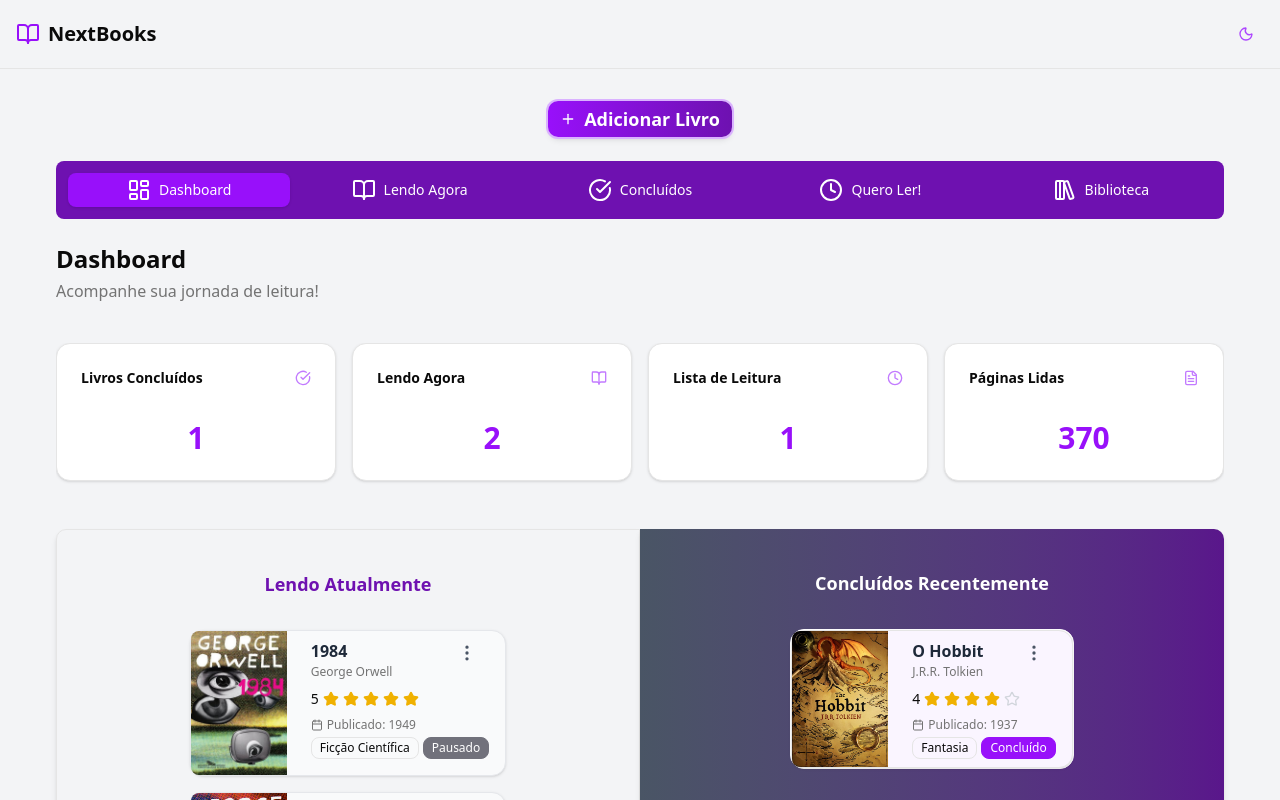
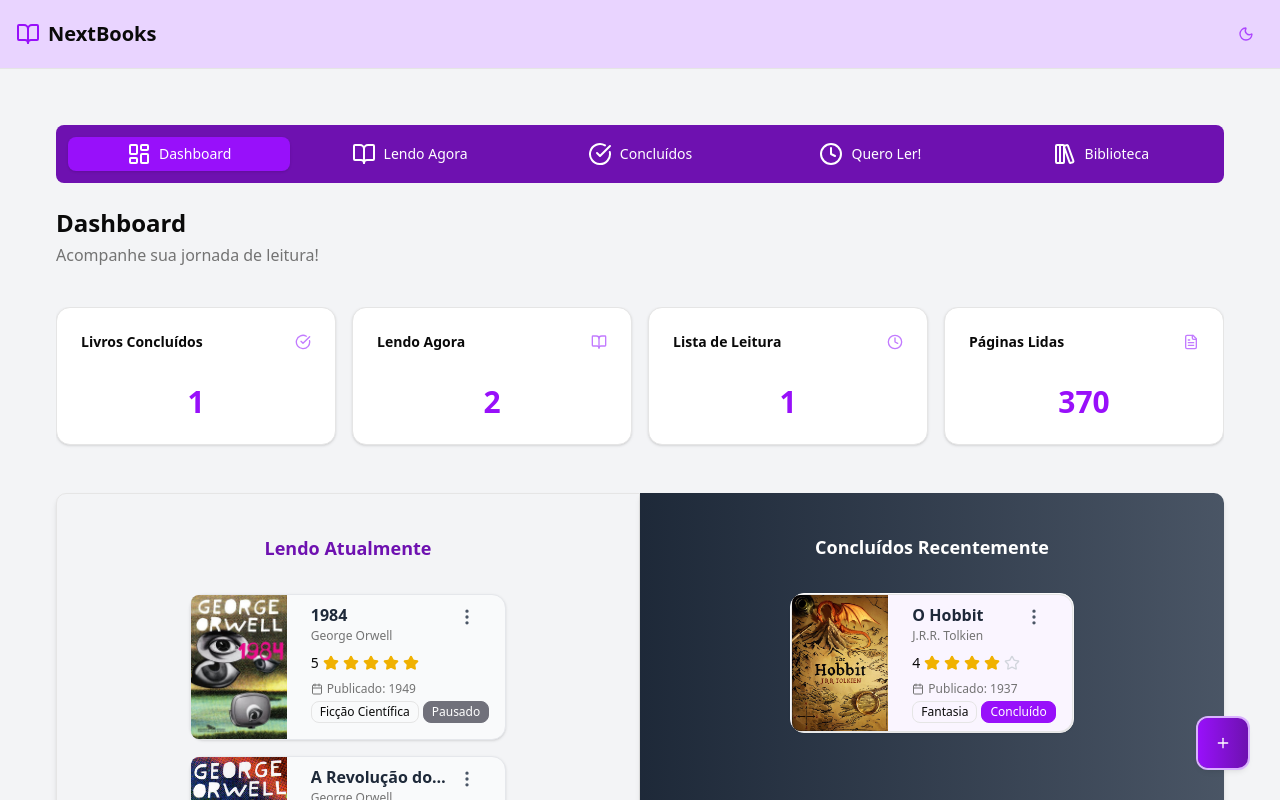
Before and after one commit to Toteck/nextbooks, a Next.js app: page / in a window 1280 px wide. Shown: the top 800 px of the page. Built offline with nearby package versions, Linux system fonts and the light colour scheme.

Commit message:
feat: adicionando tooltips

```diff
--- a/src/components/AddBookDialog.tsx
+++ b/src/components/AddBookDialog.tsx
@@ -16,6 +16,7 @@ import { Plus, Search } from "lucide-react"
 import { Button } from "./ui/button"
 import { Label } from "./ui/label"
 import { Input } from "./ui/input"
+import { WithTooltip } from "./Tooltip"
 
 export function AddBookDialog() {
     const [mode, setMode] = useState<"search" | "manual">("search")
@@ -24,11 +25,17 @@ export function AddBookDialog() {
       <Dialog>
         <form>
           <DialogTrigger asChild>
-                    <Button className="bg-gradient-to-r from-purple-600 to-purple-800 hover:from-purple-500 hover:to-purple-700 text-white px-6 py-3 sm:text-sm md:text-lg font-semibold rounded-lg shadow-md hover:shadow-xl transition-all ring-2 ring-purple-300 hover:scale-105 active:scale-95 hover:cursor-pointer"><Plus className="w-6 h-6 text-white" />Adicionar Livro</Button>
+            <WithTooltip label="Adicionar Novo Livro" side="left">
+            <Button className="fixed bottom-8 right-8 w-[50px] h-[50px] bg-gradient-to-r from-purple-600 to-purple-800 hover:from-purple-500 hover:to-purple-700 text-white px-6 py-3 font-semibold rounded-lg shadow-md hover:shadow-xl transition-all ring-2 ring-purple-300 hover:scale-105 active:scale-95 hover:cursor-pointer">
+              <Plus className="w-6 h-6 text-white" />
+            </Button>
+            </WithTooltip>
           </DialogTrigger>
           <DialogContent className="sm:max-w-[425px] max-h-[90vh] overflow-y-auto">
             <DialogHeader>
-                        <DialogTitle className="text-purple-700 font-bold">Adicionar Livro</DialogTitle>
+              <DialogTitle className="text-purple-700 font-bold">
+                Adicionar Livro
+              </DialogTitle>
               <DialogDescription>
                 Adicione-os manualmente o livro que você deseja.
               </DialogDescription>
@@ -38,7 +45,7 @@ export function AddBookDialog() {
           </DialogContent>
         </form>
       </Dialog>
-    )
+    );
 }
 
 {/* Alternador entre modos */ }
--- a/src/components/Dashboard/Dashboard.tsx
+++ b/src/components/Dashboard/Dashboard.tsx
@@ -77,7 +77,7 @@ export default function Dashboard({
         </div>
 
         {/* Livros Concluídos (2ª Coluna) */}
-        <div className="items-center flex flex-col gap-4 rounded-bl-lg rounded-br-lg shadow-md bg-gradient-to-r from-gray-600 to-purple-900 p-6 md:rounded-tr-lg md:rounded-tl-none md:rounded-bl-none">
+        <div className="items-center flex flex-col gap-4 rounded-bl-lg rounded-br-lg shadow-md bg-gradient-to-r from-gray-800 to-gray-600 p-6 md:rounded-tr-lg md:rounded-tl-none md:rounded-bl-none">
           <div className="text-white text-center text-lg font-semibold p-4 ">
             Concluídos Recentemente
           </div>
--- a/src/components/Header.tsx
+++ b/src/components/Header.tsx
@@ -12,7 +12,7 @@ export function Header() {
     const [dark, setDark] = useState(false);
 
     return (
-        <header className="flex justify-between items-center p-4 border-b">
+        <header className="flex justify-between items-center p-4 border-b bg-purple-200">
             <div className="flex items-center gap-2">
                 <BookOpen className="h-6 w-6 text-purple-600" /> <span className="text-xl font-semibold">NextBooks</span>
             </div>
--- /dev/null
+++ b/src/components/Tooltip.tsx
@@ -0,0 +1,40 @@
+"use client";
+
+import { ReactNode } from "react";
+import {
+  Tooltip,
+  TooltipContent,
+  TooltipTrigger,
+  TooltipProvider,
+} from "@/components/ui/tooltip";
+
+interface WithTooltipProps {
+  label: string;
+  children: ReactNode;
+  side?: "top" | "right" | "bottom" | "left";
+}
+// Componente que envolve um botão com um tooltip
+export function WithTooltip({
+  label,
+  children,
+  side = "top",
+}: WithTooltipProps) {
+
+
+  return (
+    <TooltipProvider>
+      <Tooltip>
+        {/* O children (seu botão) é o Trigger */}
+        <TooltipTrigger asChild>{children}</TooltipTrigger>
+
+        {/* O conteúdo que aparecerá no hover */}
+        <TooltipContent
+          side={side} // Usa a propriedade 'side' (padrão 'top')
+          className="bg-zinc-900 text-white px-3 py-1 text-sm rounded-md shadow-lg"
+        >
+          <p>{label}</p>
+        </TooltipContent>
+      </Tooltip>
+    </TooltipProvider>
+  );
+}
```
Lines whose indentation alone changed are shown as unchanged.
